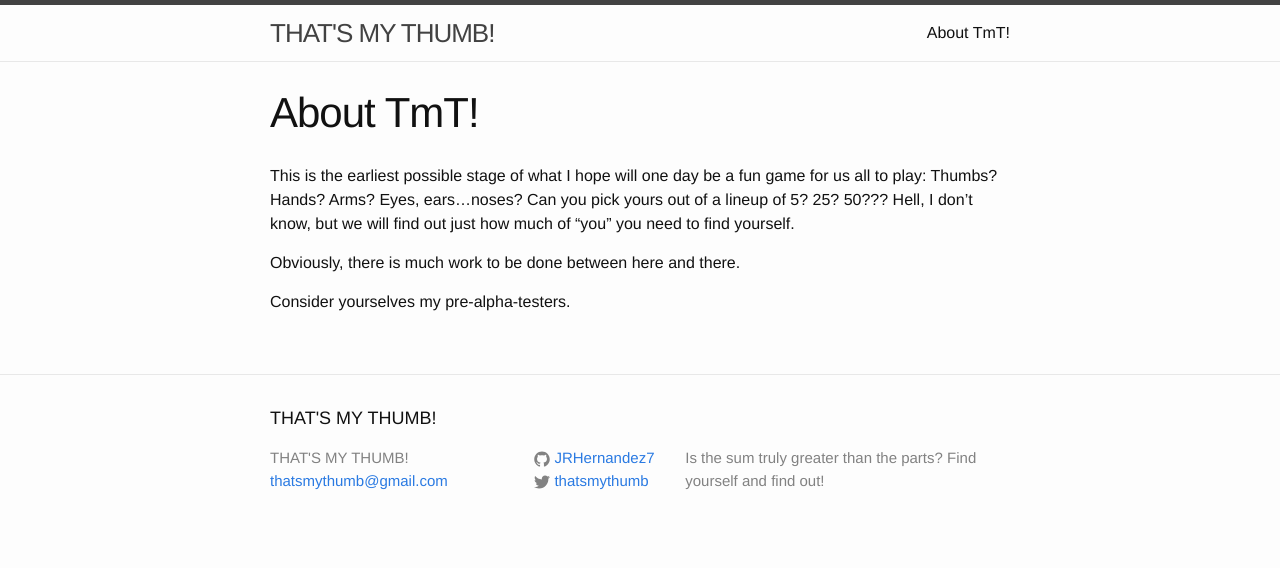
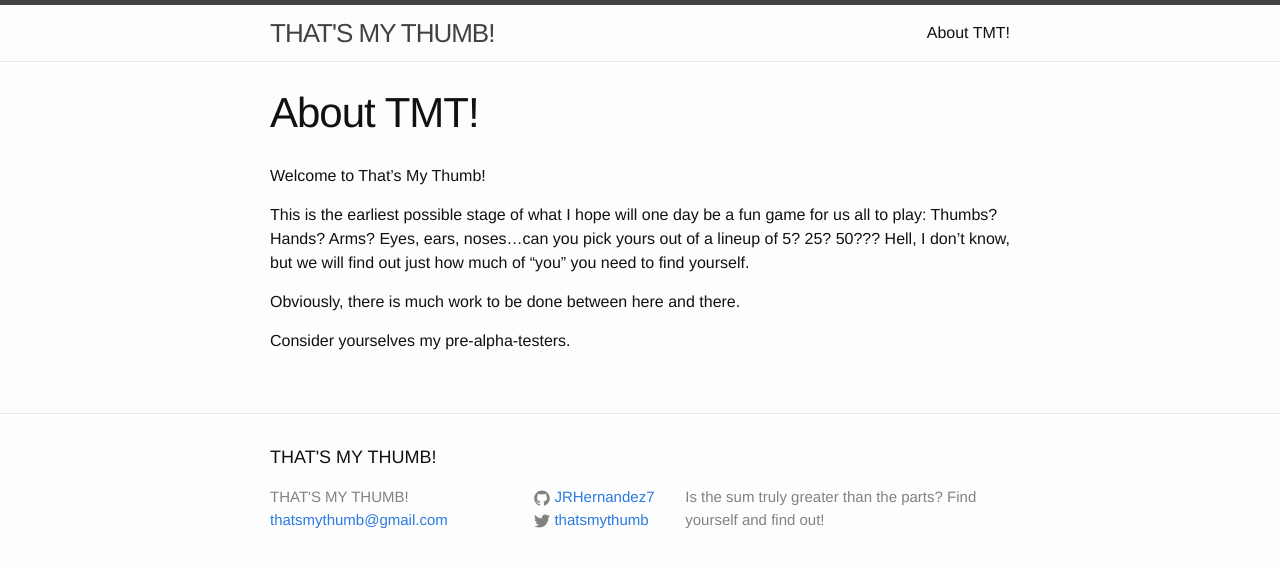
Before and after one commit to JRHernandez7/JRHernandez7.github.io, a Jekyll site: the page built from about.md, in a window 1280 px wide. Shown: the top 568 px of the page. Built offline with Jekyll 4.4.1, drawn with Linux system fonts in a browser that asks for light colours.

Commit message:
Update about.md

```diff
--- a/about.md
+++ b/about.md
@@ -1,11 +1,13 @@
 ---
 layout: page
-title: About TmT!
+title: About TMT!
 permalink: /about/
 ---
 
+Welcome to That's My Thumb!
+
 This is the earliest possible stage of what I hope will one day be a fun game for us all to play:
-Thumbs? Hands? Arms? Eyes, ears...noses?  Can you pick yours out of a lineup of 5? 25? 50???
+Thumbs? Hands? Arms? Eyes, ears, noses...can you pick yours out of a lineup of 5? 25? 50???
 Hell, I don't know, but we will find out just how much of "you" you need to find yourself.
 
 Obviously, there is much work to be done between here and there.
```
